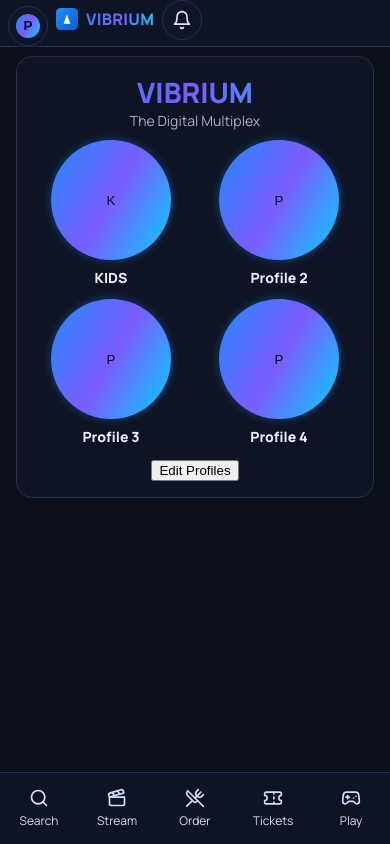
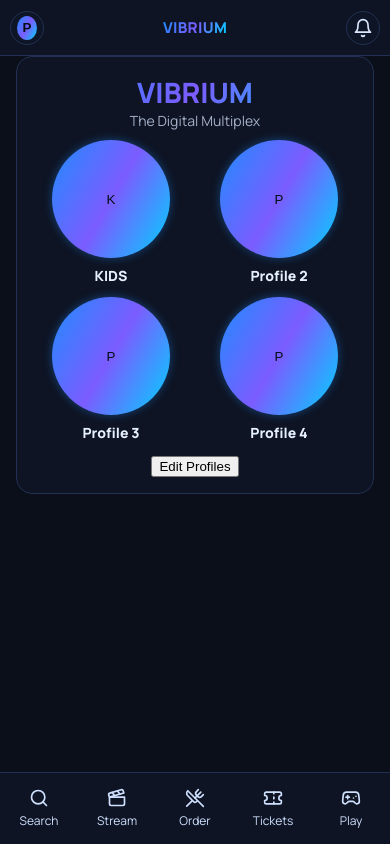
Before and after one commit to alluvoservices/VIBRIUM, a React (Vite) app in the folder web/: page /profiles in a window 390 px wide. Built offline with nearby package versions, Linux system fonts and the light colour scheme.

Commit message:
Topbar alignment: center brand, align bell/avatar; smaller mobile profile tiles

```diff
--- a/web/src/components/TopBar.jsx
+++ b/web/src/components/TopBar.jsx
@@ -10,17 +10,25 @@ export default function TopBar() {
 
   return (
     <div className="topbar mobile-only">
-      <button className="tb-slot" aria-label="Open profiles" onClick={() => navigate("/profiles")}>
+      {/* Left slot (profile avatar chip) */}
+      <button className="tb-slot tb-left" aria-label="Open profiles" onClick={() => navigate("/profiles")}>
         {active?.avatar
           ? <span className="avatar-mini img" style={{ backgroundImage: `url(${active.avatar})` }} />
           : <div className="avatar-mini">{initials}</div>}
       </button>
+
+      {/* Center brand (always centered) */}
       <div className="tb-brand">
-        <img src={`${base}logo.svg`} alt="VIBRIUM"
-             onError={(e)=>{e.currentTarget.onerror=null; e.currentTarget.src=`${base}logo.svg`;}} />
+        <img
+          src={`${base}logo.svg`}
+          alt="VIBRIUM"
+          onError={(e)=>{ e.currentTarget.onerror=null; e.currentTarget.src=`${base}logo.svg`; }}
+        />
         <span>VIBRIUM</span>
       </div>
-      <NavLink to="/notifications" className="tb-slot" aria-label="Notifications">
+
+      {/* Right slot (notifications) */}
+      <NavLink to="/notifications" className="tb-slot tb-right" aria-label="Notifications">
         <Bell size={20}/>
       </NavLink>
     </div>
--- a/web/src/styles.css
+++ b/web/src/styles.css
@@ -260,3 +260,88 @@ body{margin:0;background:var(--bg);color:var(--text);font-family:"Manrope",syste
   }
   .p-title { font-size: 14px !important; }
 }
+
+/* ===== Topbar exact alignment (avatar left, brand centered, bell right) ===== */
+.topbar {
+  position: fixed;
+  top: 0; left: 78px; right: 0;                  /* desktop default; mobile fixes below */
+  height: calc(var(--topbar-h) + env(safe-area-inset-top, 8px));
+  padding-top: env(safe-area-inset-top, 8px);
+  background: #0f1626cc; border-bottom: 1px solid var(--border);
+  display: grid !important;
+  grid-template-columns: 56px 1fr 56px !important; /* left slot | brand center | right slot */
+  align-items: center !important;
+  z-index: 1000 !important;
+  gap: 0 !important;
+}
+
+/* Common slot style */
+.tb-slot {
+  height: 36px; width: 36px;                     /* slightly smaller circle */
+  margin: 0 6px;
+  display: inline-flex; align-items: center; justify-content: center;
+  border-radius: 999px; border: 1px solid var(--border);
+  background: #0e1526; color: #dbe7ff;
+}
+
+/* Ensure left/right slots anchor to sides */
+.tb-left  { justify-self: start !important; margin-left: 10px !important; }
+.tb-right { justify-self: end   !important; margin-right: 10px !important; }
+
+/* Brand must be truly centered regardless of slot widths */
+.tb-brand {
+  justify-self: center !important;
+  display: inline-flex !important; align-items: center !important; gap: 6px !important;
+  pointer-events: none !important;
+}
+.tb-brand img { width: 20px; height: 20px; border-radius: 4px; }
+.tb-brand span {
+  font-weight: 800; letter-spacing: .3px;
+  background: var(--gradient); -webkit-background-clip: text; background-clip: text; color: transparent;
+  line-height: 1;
+}
+
+/* Extra-tight phones: reduce sizes a bit more and hide logo mark if needed */
+@media (max-width: 400px) {
+  .tb-slot { height: 34px; width: 34px; margin: 0 5px; }
+  .tb-brand img { display: none; }                     /* keep the VIBRIUM text only */
+  .tb-brand span { font-size: 15px; }
+}
+@media (max-width: 360px) {
+  .tb-slot { height: 32px; width: 32px; }
+  .tb-brand span { font-size: 14px; }
+}
+
+/* On mobile the topbar must start from left:0 and reserve space above content */
+@media (max-width: 992px) {
+  .topbar { left: 0 !important; }
+  .main {
+    margin-left: 0 !important;
+    padding-top: calc(var(--topbar-h) + env(safe-area-inset-top, 8px)) !important;
+  }
+}
+
+/* Desktop hides the topbar (mobile-only) */
+@media (min-width: 993px) {
+  .topbar { display: none !important; }
+}
+
+/* ===== Mobile profile tiles: smaller and tighter ===== */
+@media (max-width: 992px) {
+  .profiles-grid-2x2 {
+    grid-template-columns: repeat(2, 1fr) !important;
+    gap: 12px !important;
+  }
+  .avatar-xxl {
+    width: 118px !important;
+    height: 118px !important;
+    box-shadow: 0 0 10px color-mix(in srgb, var(--accent-1) 40%, transparent) !important;
+  }
+  .p-title { font-size: 14px !important; }
+}
+
+/* Ultra-small widths (old 5.8–6.1” phones) */
+@media (max-width: 360px) {
+  .avatar-xxl { width: 108px !important; height: 108px !important; }
+  .p-title   { font-size: 13px !important; }
+}
```
